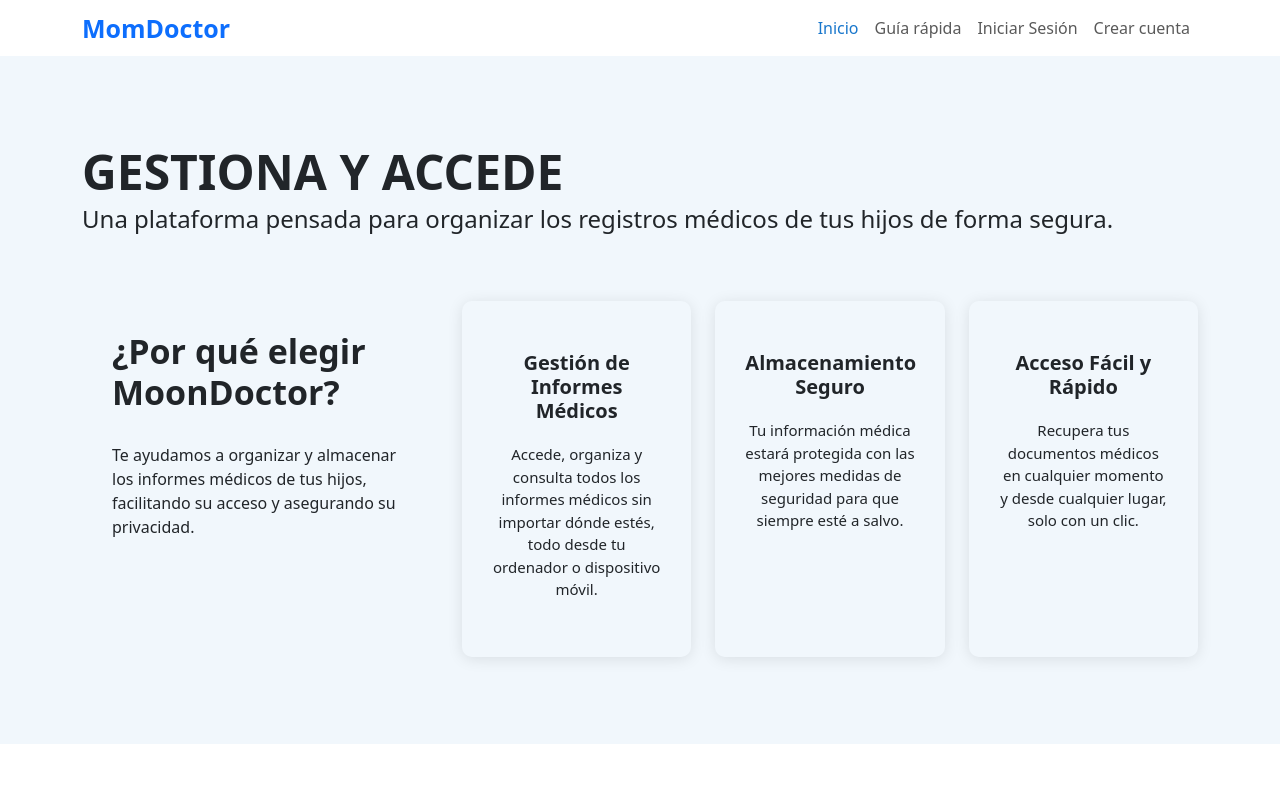
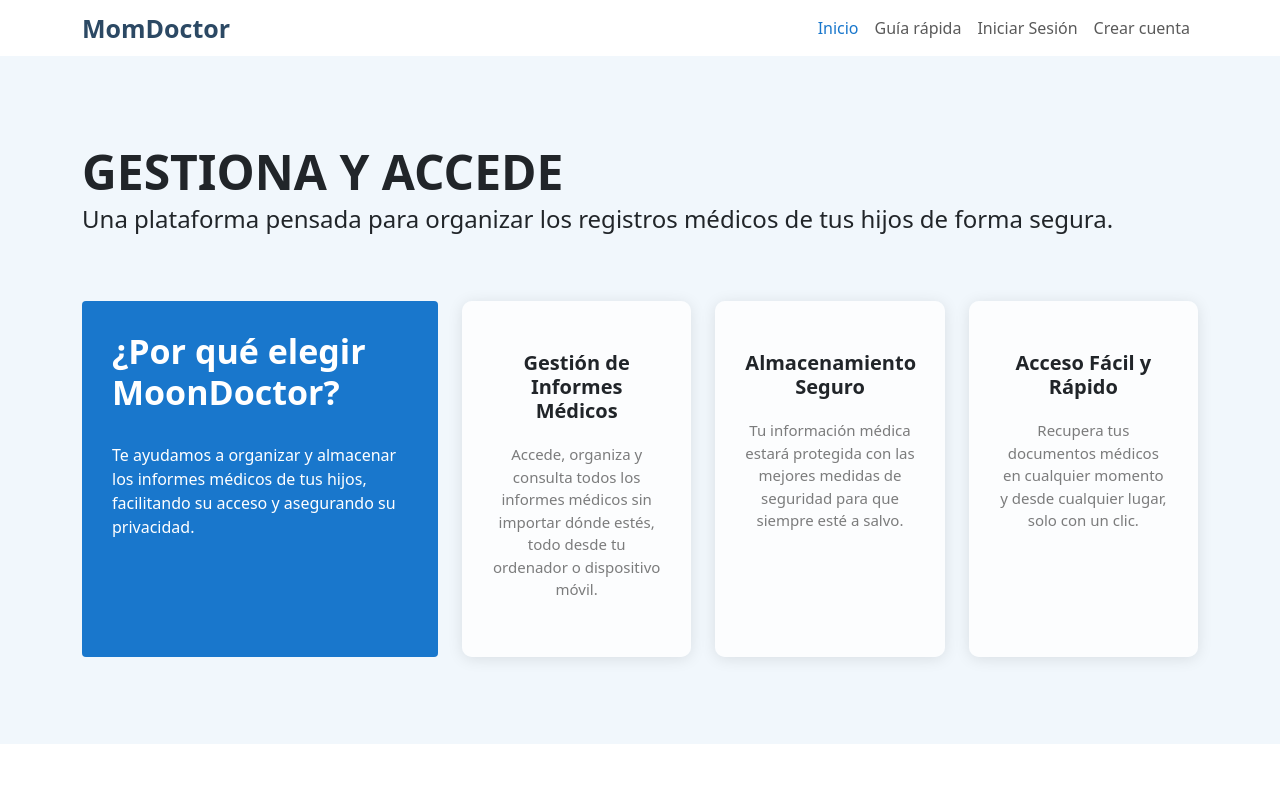
Before and after one commit to Cristinarte/mom_doctor_frontend, a React (Vite) app: page / in a window 1280 px wide. Shown: the top 800 px of the page. Built offline with nearby package versions, Linux system fonts and the light colour scheme; grey boxes are pictures that could not be loaded.

Commit message:
Agrego ajustes2 estilos css

```diff
--- a/src/assets/css/about.css
+++ b/src/assets/css/about.css
@@ -8,9 +8,12 @@
   1. El contenido descriptivo (texto e íconos).
   2. El video y el botón de reproducción pulsante.
 */
+
 section{
+
   margin-bottom: 60px;
 }
+
 
 /* Estilo para el título en la sección About */
 .about .content h3 {
--- a/src/assets/css/hero.css
+++ b/src/assets/css/hero.css
@@ -1,3 +1,4 @@
+@import "./variables.css";
 /*--------------------------------------------------------------
 # Hero Section
 --------------------------------------------------------------*/
```
